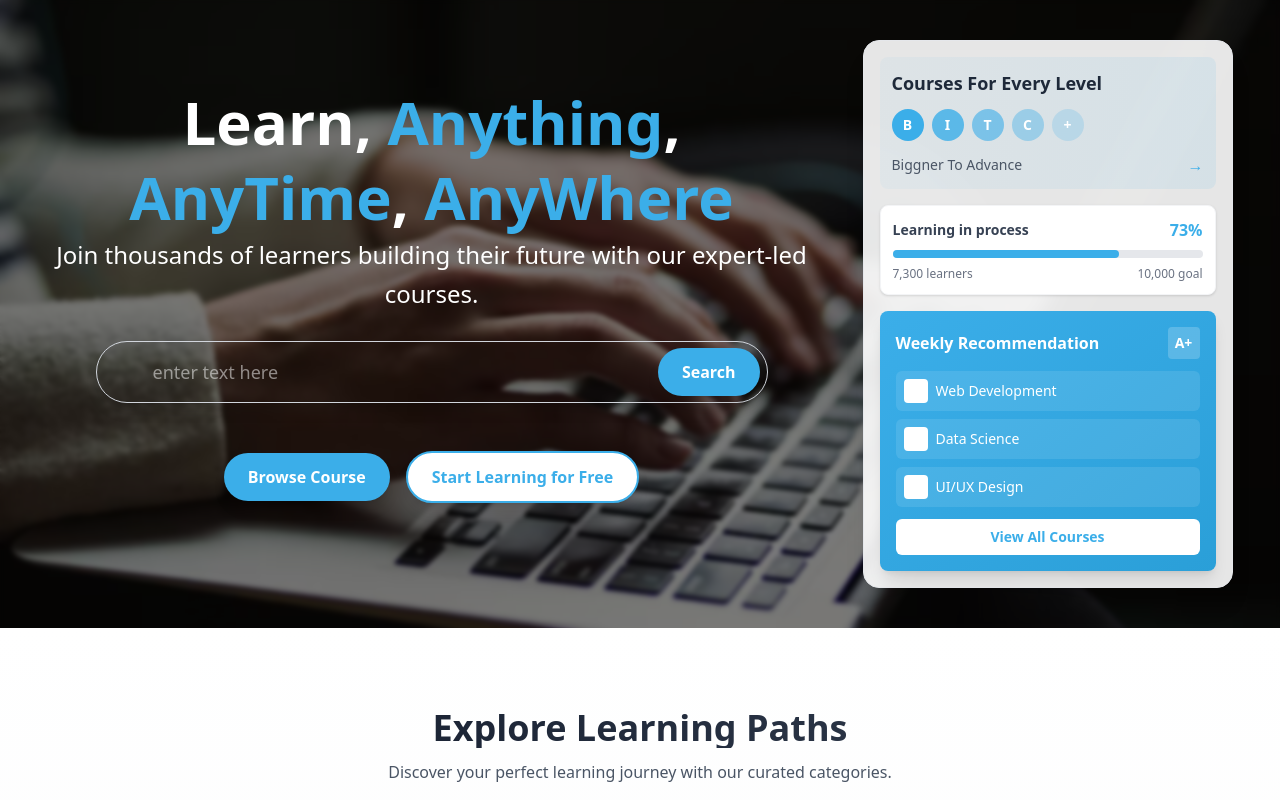
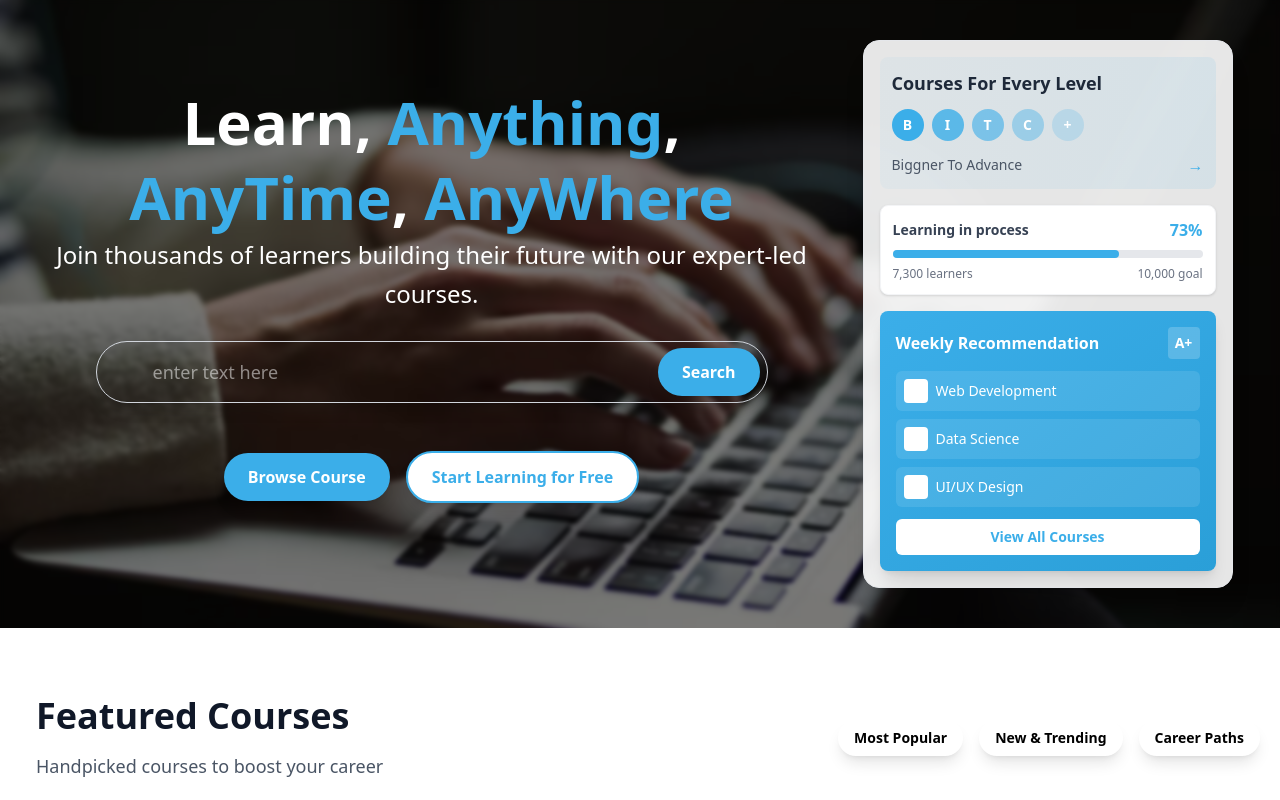
Before and after one commit to SadiaAfridi663/codersCamp, a React (Vite) app: page / in a window 1280 px wide. Shown: the top 800 px of the page. Built offline with nearby package versions, Linux system fonts and the light colour scheme.

Commit message:
all files

```diff
--- a/src/Pages/Home.jsx
+++ b/src/Pages/Home.jsx
@@ -2,6 +2,7 @@ import React from 'react'
 import HomeHero from "../Component/Home/HomeHero"
 import Categories from '../Component/Home/Categories/Categories'
 import WhyChooseUs from '../Component/Home/WhyChoseUs'
+import FeaturedCourses from '../Component/Home/FeaturedCourses'
 
 
 
@@ -13,6 +14,7 @@ export default function Home() {
       SubTitle="Join thousands of learners building their future with our expert-led courses."
       heroimage="../assets/hero.avif"
       />
+      <FeaturedCourses/>
 
      <Categories
        Categoriestitle="Explore Learning Paths"
```
